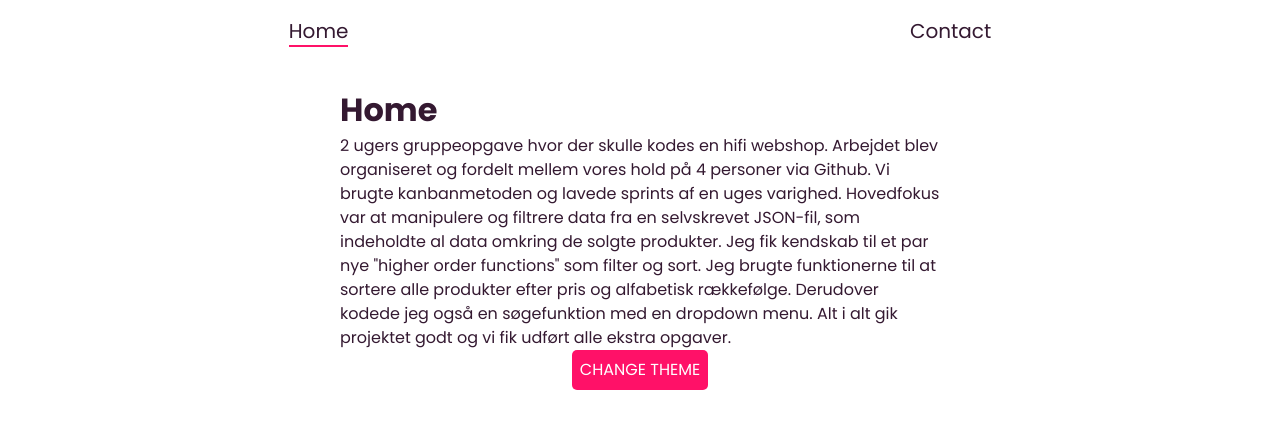
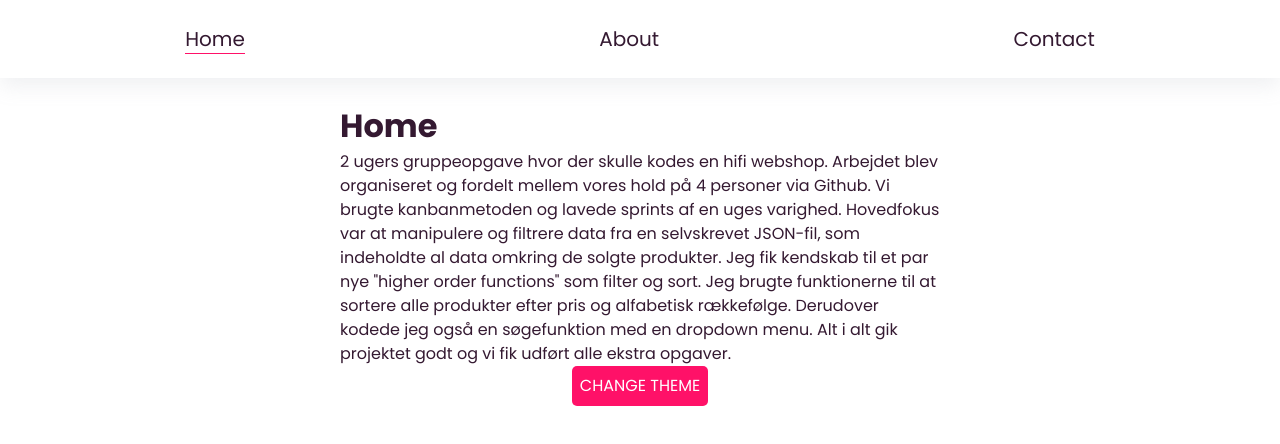
Before and after one commit to RoWaBo/My-React-Template, a React (Create React App) app: page / in a window 1280 px wide. Shown: the top 444 px of the page. Built offline with nearby package versions, Linux system fonts and the light colour scheme.

Commit message:
Added shadow prop to NavBar

```diff
--- a/src/App.js
+++ b/src/App.js
@@ -18,7 +18,7 @@ function App() {
       <ThemeContextProvider>
         <ThemeProvider>
           <GlobalStyle />
-          <NavBar />
+          <NavBar shadow />
           <Wrapper maxWidth="600px">
             <Router>
               <Home path="/" />
--- a/src/components/NavBar.js
+++ b/src/components/NavBar.js
@@ -1,13 +1,13 @@
 import NavLink from "./NavLink";
 import { css } from "@emotion/react";
-import { LightenDarkenColor } from "../helperFunctions";
 /** @jsxImportSource @emotion/react */
 
-const NavBar = () => {
+const NavBar = ({ shadow }) => {
 
     const style = ({ colors, font, spacing }) => css`
         width: 100%;
-        padding: ${spacing.s} ${spacing.m};
+        padding: ${spacing.m};
+        ${shadow && `box-shadow: rgba(149, 157, 165, 0.15) 0px 8px 20px;`};
 
         & ul {
             display: flex;
@@ -40,6 +40,9 @@ const NavBar = () => {
                     <NavLink to="/">Home</NavLink>
                 </li>
                 <li>
+                    <NavLink to="/about">About</NavLink>
+                </li>
+                <li>
                     <NavLink to="/contact">Contact</NavLink>
                 </li>
             </ul>
--- a/src/components/NavLink.js
+++ b/src/components/NavLink.js
@@ -8,7 +8,7 @@ const NavLink = props => {
     return (
         <Link {...props} getProps={({ isCurrent }) => {
             return {
-                style: { borderBottom: isCurrent && `solid 2px ${theme.colors.primary}`}
+                style: { borderBottom: isCurrent && `solid 1px ${theme.colors.primary}`}
             }
         }}/>
     );
```
